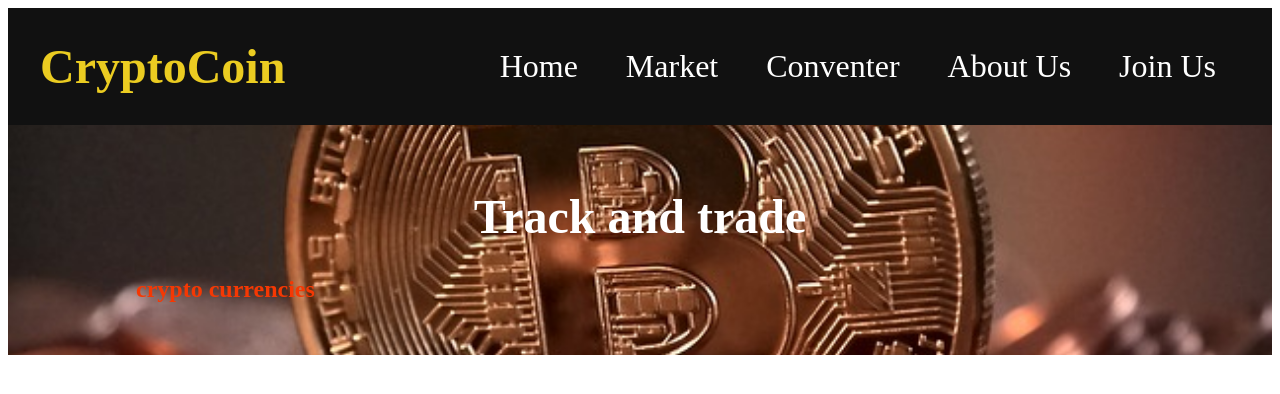
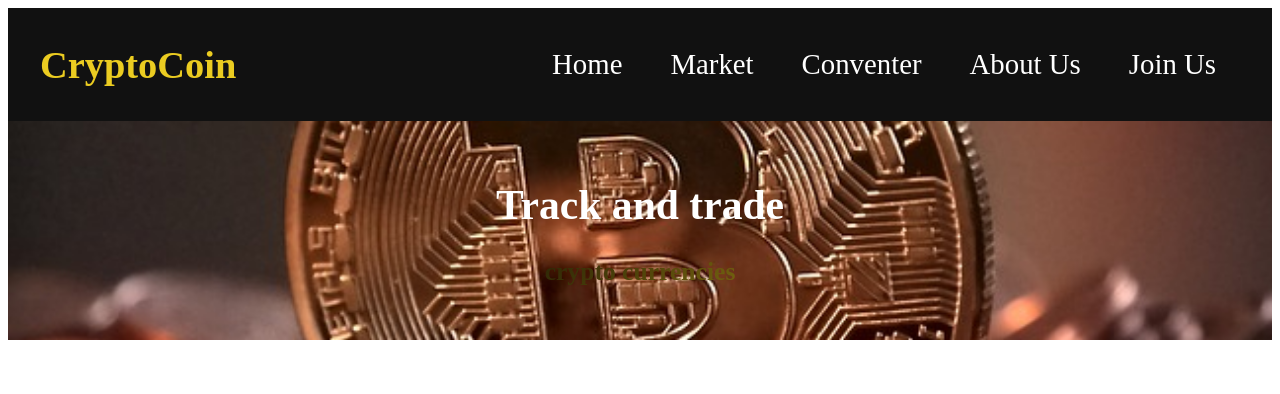
Before and after one commit to SoT03/CryptoCalc, a Next.js app: page / in a window 1280 px wide. Shown: the top 394 px of the page. Built offline with nearby package versions, Linux system fonts and the light colour scheme.

Commit message:
adjusted navbar font size

```diff
--- a/styles/globals.scss
+++ b/styles/globals.scss
@@ -5,7 +5,7 @@
 }
 
 html {
-	font-size: 62.5%;
+	font-size: 10px;
 	font-family: monospace;
 }
 
--- a/styles/header.module.scss
+++ b/styles/header.module.scss
@@ -1,19 +1,20 @@
 .header {
 	position: relative;
 	padding: 2em 8em;
+	text-align: center;
 	background-image: url('../public//img/bitcoin-2007769_640.jpg');
 	background-size: cover;
 	background-position: center;
 	z-index: -2;
 
 	h1 {
-		text-align: center;
-		font-size: 3rem;
+		font-size: 2.6rem;
 		color: white;
 	}
 	h2 {
 		color: transparent;
+		font-size: 1.6rem;
 		background-clip: text;
-		background-image: linear-gradient(315deg, #f5d020 0%, #f53803 74%);
+		background-image: linear-gradient(315deg, #f5d020 0%, #000000 74%);
 	}
 }
--- a/styles/navbar.module.scss
+++ b/styles/navbar.module.scss
@@ -17,7 +17,7 @@
 			list-style: none;
 
 			a {
-				font-size: 2rem;
+				font-size: 1.8rem;
 				color: #fff;
 				text-decoration: none;
 
@@ -47,7 +47,7 @@
 				border-bottom: 2px solid gold;
 				text-align: center;
 				a {
-					font-size: 3rem;
+					font-size: 2.4rem;
 					padding: 1em;
 				}
 			}
@@ -55,6 +55,7 @@
 	}
 	menu {
 		display: none;
+		margin-top: 1.5em;
 		padding: 1em;
 		color: #fff;
 		cursor: pointer;
@@ -69,11 +70,15 @@
 			z-index: 10;
 		}
 	}
+
+	@media (max-width: 996px) {
+		height: 60px;
+	}
 }
 
 .logo {
 	text-decoration: none;
-	font-size: 3rem;
+	font-size: 2.4rem;
 	font-weight: bold;
 	color: #ebcc21;
 	cursor: pointer;
```
